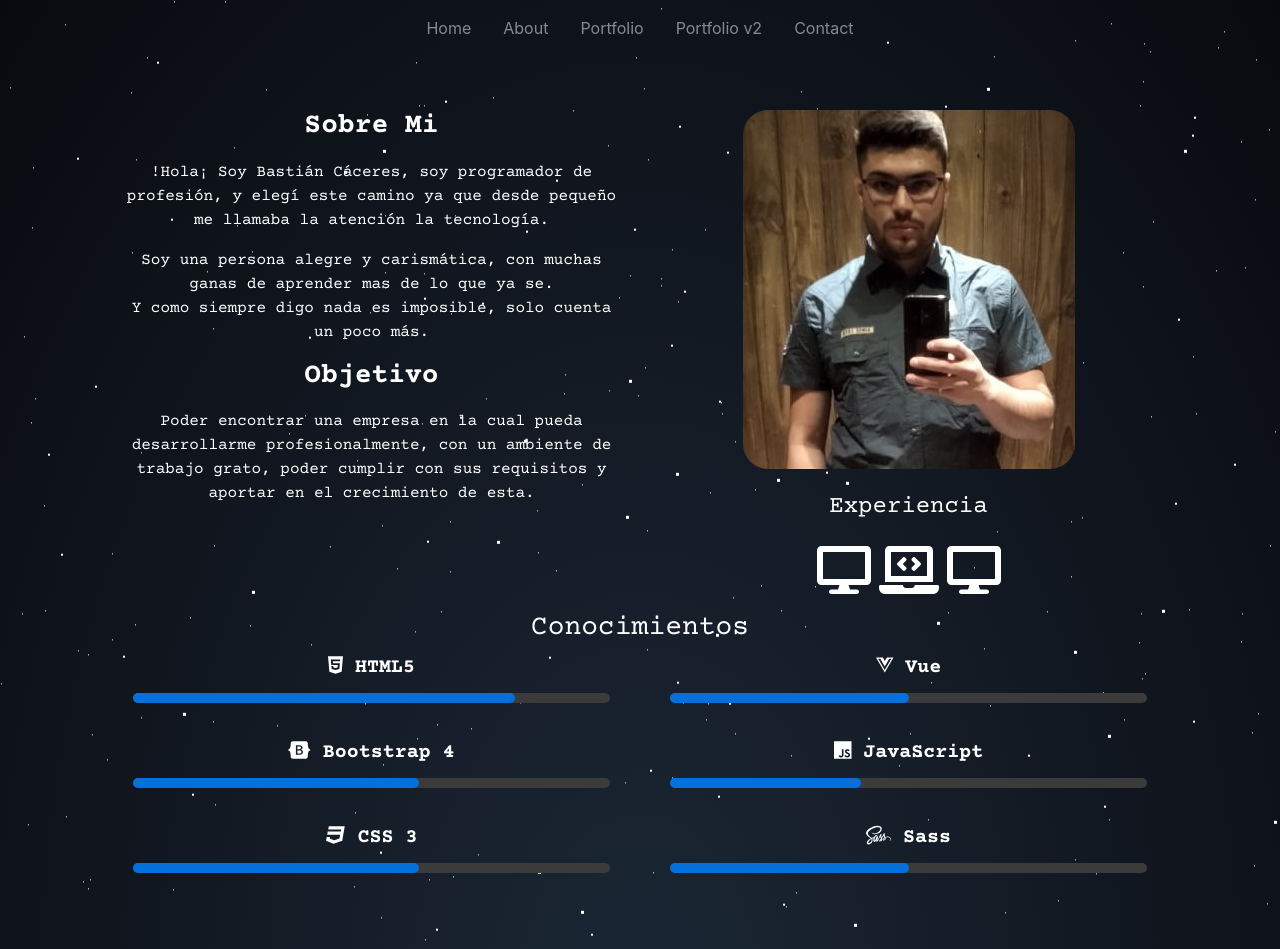
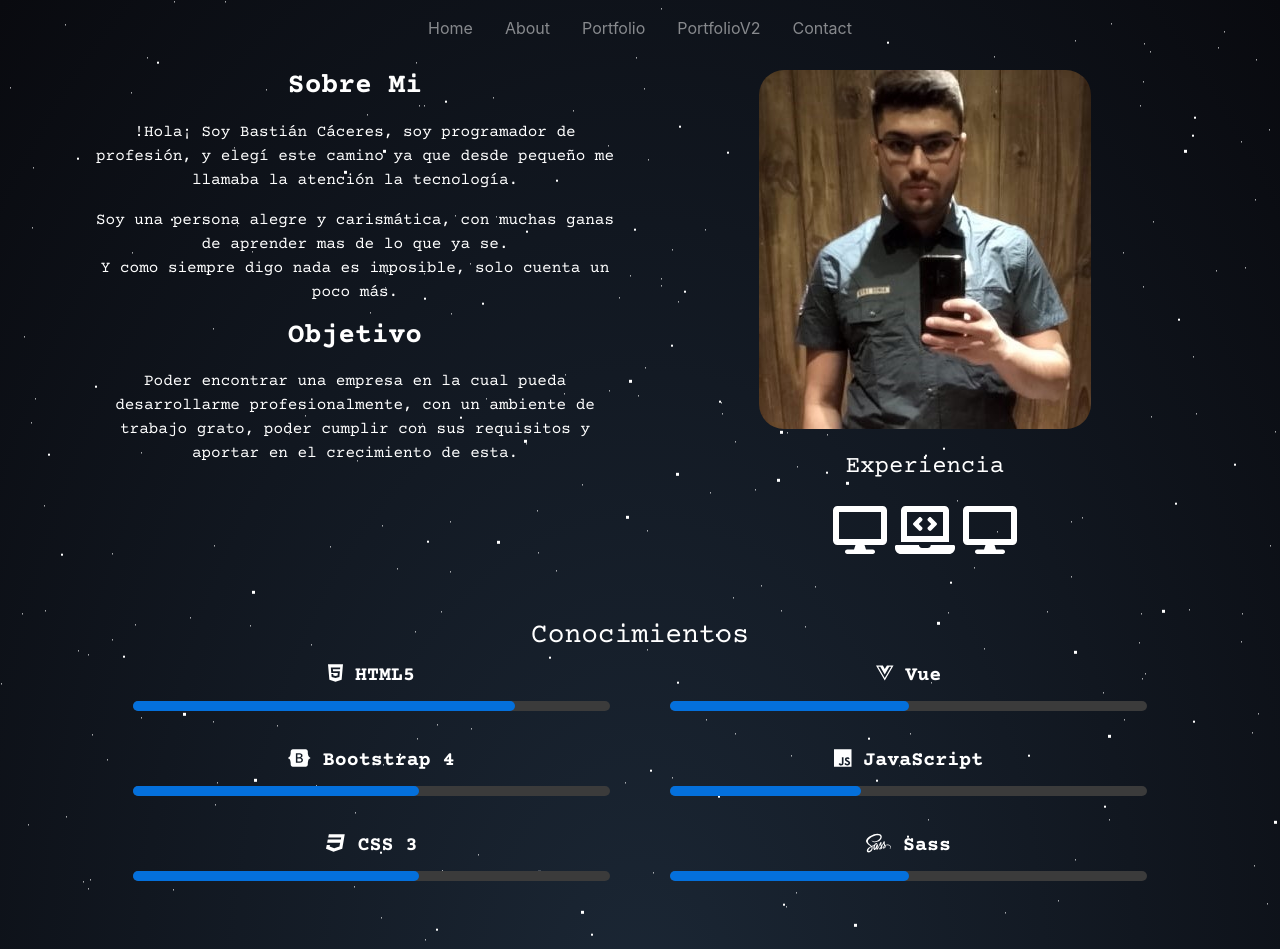
Before and after one commit to bastian-caceres/Portafolio, a Vue app: page /about in a window 1280 px wide. Shown: the top 949 px of the page. Built offline with nearby package versions, Linux system fonts and the light colour scheme.

Commit message:
detalle posicion foto

```diff
--- a/src/components/NavBar.vue
+++ b/src/components/NavBar.vue
@@ -18,7 +18,7 @@
                         <router-link class="nav-link" :to="{name: 'Portfolio'}">Portfolio</router-link>
                     </li>
                     <li class="nav-item px-2">
-                        <router-link class="nav-link" :to="{name: 'PortfolioVdos'}">Portfolio v2</router-link>
+                        <router-link class="nav-link" :to="{name: 'PortfolioVdos'}">PortfolioV2</router-link>
                     </li>
                     <li class="nav-item px-2">
                         <router-link class="nav-link" :to="{name: 'Contact'}">Contact</router-link>
--- a/src/views/About.vue
+++ b/src/views/About.vue
@@ -1,5 +1,5 @@
 <template>
-  <section class="container sobremi text-center p-5">
+  <section class="container sobremi text-center mt-2">
     <div class="row">
       <!-- texto -->
       <div class="col-md-6">
@@ -32,7 +32,7 @@
       </div>
 
       <!-- skills -->
-      <div class="col-md-12">
+      <div class="col-md-12 p-5">
         <h3 class="titulo">Conocimientos</h3>
         <div class="row">
 
--- a/src/views/Contact.vue
+++ b/src/views/Contact.vue
@@ -1,5 +1,5 @@
 <template>
-  <section class="contact container mt-5">
+  <section class="contact container mt-2">
     <h1 class="text-center">Información de contacto</h1>
     <form class="form-horizontal" role="form">
       <div class="row">
@@ -55,7 +55,7 @@ export default {
 
 <style>
 .contact{
-  height: 87vh;
+  height: 89vh;
   font-size: 30px;
 }
 </style>
```
